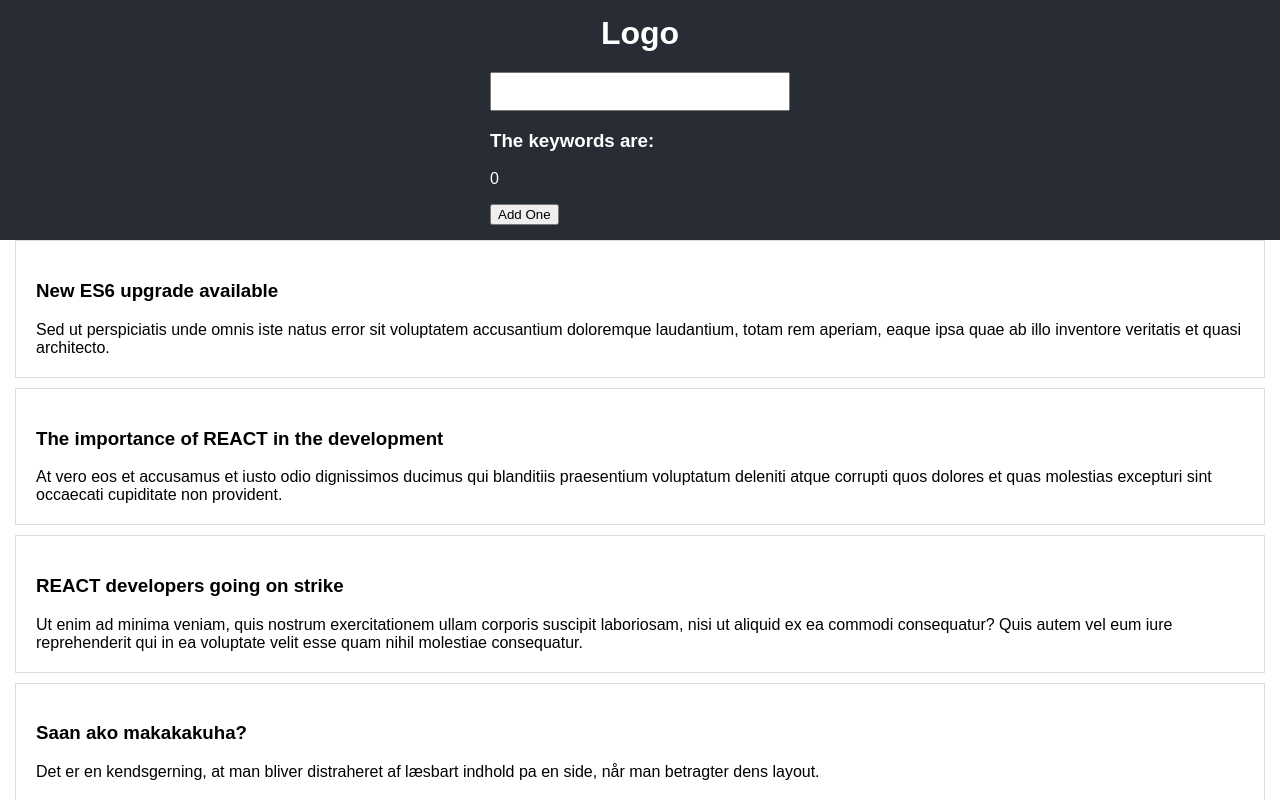
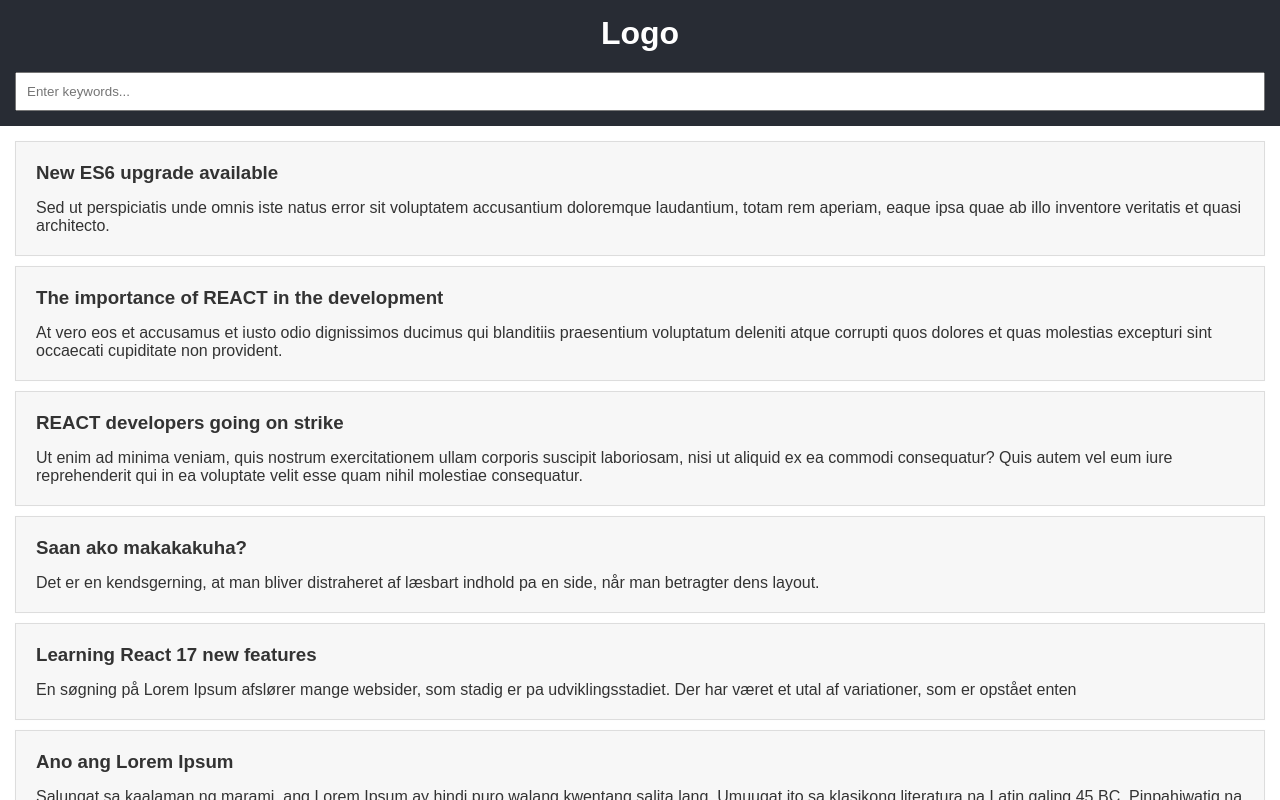
Before and after one commit to omisingh671/react-demo, a React (Create React App) app: page / in a window 1280 px wide. Shown: the top 800 px of the page. Built offline with nearby package versions, Linux system fonts and the light colour scheme; a web font is replaced by a local one.

Commit message:
Sass Update

```diff
--- a/package.json
+++ b/package.json
@@ -12,7 +12,8 @@
     "web-vitals": "^2.1.4"
   },
   "devDependencies": {
-    "react-scripts": "5.0.0"
+    "react-scripts": "5.0.0",
+    "sass": "^1.49.9"
   },
   "scripts": {
     "start": "react-scripts start",
--- a/src/App.js
+++ b/src/App.js
@@ -4,33 +4,62 @@ import Header from './components/header/Header';
 import Footer from './components/footer/Footer';
 import NewsList from './components/NewsList';
 
-import './index.css';
 import JSON from './db.json';
 
 class App extends Component {
 
   state = {
-    news: JSON
+    news: JSON,
+    filtered: JSON
+  }
+
+  getKeywords = (event) => {
+    let keywords = event.target.value;
+    let filtered = this.state.news.filter((item) => {
+      return item.title.indexOf(keywords) > -1;
+    });
+
+    this.setState({
+      filtered
+    });
   }
 
   render() {
 
-    //console.log(JSON);
+    const filteredNews = this.state.filtered;
+    //console.log(filteredNews);
 
     return (
-      <section>
+      <main>
         <div className="app-header">
-          <Header />
+          <Header keywords={this.getKeywords} />
         </div>
+
+
+
         <div className='container'>
           <div className='newslist-wrapper'>
-            <NewsList news={this.state.news} />
+            <NewsList news={filteredNews}>
+              <h2>News Item - Children Heading</h2>
+              <p>News Item - Children Content</p>
+            </NewsList>
           </div>
         </div>
+
+        <div className='container'>
+          <article role="main">
+            <p className='alert'>MainContent</p>
+          </article>
+
+          <aside role="complementary">
+            <p className='alert'>SideBar</p>
+          </aside>
+        </div>
+
         <div className="app-footer">
           <Footer />
         </div>
-      </section>
+      </main>
     )
   }
 }
--- /dev/null
+++ b/src/base.scss
@@ -0,0 +1,32 @@
+@import url("assets/css/fonts.css");
+
+$font-stack: "Roboto", sans-serif;
+$primary-color: #333;
+$info-bg: #d0ecfc;
+$info-color: #0081cc;
+$danger-bg: #fdd5d5;
+$danger-color: #950000;
+$warning-bg: #f5efe0;
+$warning-color: #935100;
+$success-bg: #e2f8e2;
+$success-color: #015000;
+
+@mixin alert($bgcolor: #f7f7f7, $color: #333) {
+  background: $bgcolor;
+  color: $color;
+  box-shadow: 0 0 1px rgba($bgcolor, 0.25);
+  padding: 5px 10px;
+}
+
+body {
+  margin: 0;
+  font: 100% $font-stack;
+  color: $primary-color;
+  -webkit-font-smoothing: antialiased;
+  -moz-osx-font-smoothing: grayscale;
+}
+
+code {
+  font-family: source-code-pro, Menlo, Monaco, Consolas, "Courier New",
+    monospace;
+}
--- a/src/components/NewsListItem.js
+++ b/src/components/NewsListItem.js
@@ -7,9 +7,9 @@ class NewsListItem extends Component {
 
     render() {
         const { item } = this.props;
-        console.log(item);
+        //console.log(item.title);
         return (
-            <div className='news-item'>
+            <div className='news-item alert'>
                 <h3>{item.title}</h3>
                 <div>{item.feed}</div>
             </div>
--- a/src/components/header/Header.js
+++ b/src/components/header/Header.js
@@ -1,45 +1,11 @@
 import React, { Component } from 'react';
-import logo from '../../logo.svg';
-
-class Header extends Component {
-
-    state = {
-        name: 'Amar',
-        title: 'The keywords are:',
-        keywords: '',
-        count: 0
-    }
-    addOne = () => {
-        this.setState((state, props) => ({
-            count: state.count + 1
-        }));
-    }
-
-    inputChangeHandler = (event) => {
-        this.setState({
-            keywords: event.target.value
-        });
-        console.log(event.target.value);
-    }
-
-    render() {
-
-        console.log(this.state);
-
-        return (
-            <header>
-                <h1>Logo</h1>
-                <input onChange={(event) => this.inputChangeHandler(event)} />
-
-                <div>
-                    <h3>{this.state.title}</h3>
-                    <p>{this.state.keywords}</p>
-                    <p>{this.state.count}</p>
-                    <button onClick={() => this.addOne()}>Add One</button>
-                </div>
-            </header>
-        )
-    }
+const Header = (props) => {
+    return (
+        <header>
+            <h1>Logo</h1>
+            <input onChange={props.keywords} placeholder="Enter keywords..." />
+        </header>
+    )
 }
 
 export default Header;
--- a/src/components/newsList.js
+++ b/src/components/newsList.js
@@ -1,25 +1,19 @@
-import React, { Component } from 'react';
+import React from 'react';
 import NewsListItem from './NewsListItem';
 
-class NewsList extends Component {
+const NewsList = (props) => {
 
-    constructor(props) {
-        super(props);
-    }
+    const newsListItems = props.news.map((item) => (
+        <NewsListItem item={item} key={item.id} />
+    ));
 
-    newsListItems = this.props.news.map((item) => (
-        <NewsListItem item={item} key={item.id} name="Amar" age="28" />
-    ))
+    //console.log("props.news");
 
-    render() {
-
-        return (
-            <React.Fragment>
-                {this.newsListItems}
-            </React.Fragment>
-        )
-
-    }
+    return (
+        <React.Fragment>
+            {newsListItems}
+        </React.Fragment>
+    )
 }
 
 export default NewsList;
--- a/src/index.css
+++ /dev/null
@@ -1,66 +0,0 @@
-@import url("assets/css/fonts.css");
-
-body {
-  margin: 0;
-  font-family: "Roboto", sans-serif;
-  -webkit-font-smoothing: antialiased;
-  -moz-osx-font-smoothing: grayscale;
-}
-
-code {
-  font-family: source-code-pro, Menlo, Monaco, Consolas, "Courier New",
-    monospace;
-}
-
-.container {
-  padding-left: 15px;
-  padding-right: 15px;
-}
-
-.app-header {
-  background-color: #282c34;
-  display: flex;
-  flex-direction: column;
-  align-items: center;
-  justify-content: center;
-  color: white;
-  padding: 15px;
-}
-.app-header header {
-  min-width: 300px;
-}
-.app-header h1 {
-  text-align: center;
-  margin: 0px 0px 20px 0px;
-  font-size: 32px;
-}
-.app-header input {
-  padding: 10px;
-  width: 100%;
-  box-sizing: border-box;
-}
-
-.app-link {
-  color: #61dafb;
-}
-
-.news-item {
-  padding: 20px;
-  border: 1px solid #ddd;
-  box-sizing: border-box;
-  margin-bottom: 10px;
-}
-.news-item:last-child {
-  margin-bottom: 0px !important;
-}
-
-.app-footer {
-  margin-top: 15px;
-  background-color: #282c34;
-  display: flex;
-  flex-direction: column;
-  align-items: center;
-  justify-content: center;
-  color: white;
-  padding: 15px;
-}
--- a/src/index.js
+++ b/src/index.js
@@ -1,6 +1,6 @@
 import React from 'react';
 import ReactDOM from 'react-dom';
-import './index.css';
+import './index.scss';
 import App from './App';
 import reportWebVitals from './reportWebVitals';
 
--- /dev/null
+++ b/src/index.scss
@@ -0,0 +1,99 @@
+@use "base";
+@use "sass:math";
+
+/* utility css start */
+.inverse {
+  background-color: base.$primary-color;
+}
+
+.alert {
+  @include base.alert;
+}
+.alert-info {
+  @include base.alert(base.$info-bg, base.$info-color);
+}
+.alert-danger {
+  @include base.alert(base.$danger-bg, base.$danger-color);
+}
+.alert-warning {
+  @include base.alert(base.$warning-bg, base.$warning-color);
+}
+.alert-success {
+  @include base.alert(base.$success-bg, base.$success-color);
+}
+
+.app-link {
+  color: #001044;
+}
+
+.p-lr-0 {
+  padding: 0px;
+}
+/* utility css end */
+
+/* site layout css start */
+.container {
+  display: flex;
+  padding-left: 15px;
+  padding-right: 15px;
+}
+
+article[role="main"] {
+  width: math.div(790px, 1200px) * 100%;
+}
+
+aside[role="complementary"] {
+  width: math.div(400px, 1200px) * 100%;
+  margin-left: auto;
+}
+/* site layout css end */
+
+/* site header css start */
+.app-header {
+  background-color: #282c34;
+  display: flex;
+  flex-direction: column;
+  align-items: center;
+  justify-content: center;
+  color: white;
+  padding: 15px;
+  margin-bottom: 15px;
+}
+.app-header header {
+  width: 100%;
+}
+.app-header h1 {
+  text-align: center;
+  margin: 0px 0px 20px 0px;
+  font-size: 32px;
+}
+.app-header input {
+  padding: 10px;
+  width: 100%;
+  box-sizing: border-box;
+}
+/* site header css end */
+
+.news-item {
+  padding: 20px;
+  border: 1px solid #ddd;
+  box-sizing: border-box;
+  margin-bottom: 10px;
+}
+.news-item:last-child {
+  margin-bottom: 0px !important;
+}
+.news-item h3 {
+  margin: 0px 0px 15px 0px;
+}
+
+.app-footer {
+  margin-top: 15px;
+  background-color: #282c34;
+  display: flex;
+  flex-direction: column;
+  align-items: center;
+  justify-content: center;
+  color: white;
+  padding: 15px;
+}
```
Also changed, not shown: src/components/footer/Footer.js (+2 -6 lines), 1 other file (tests, documents, lock files or other folders).
